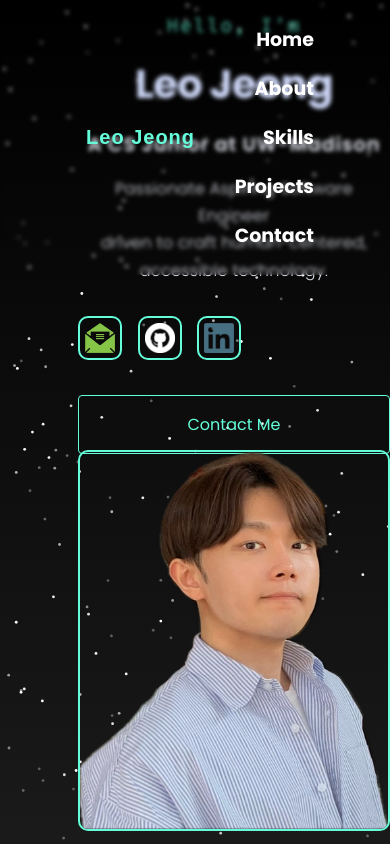
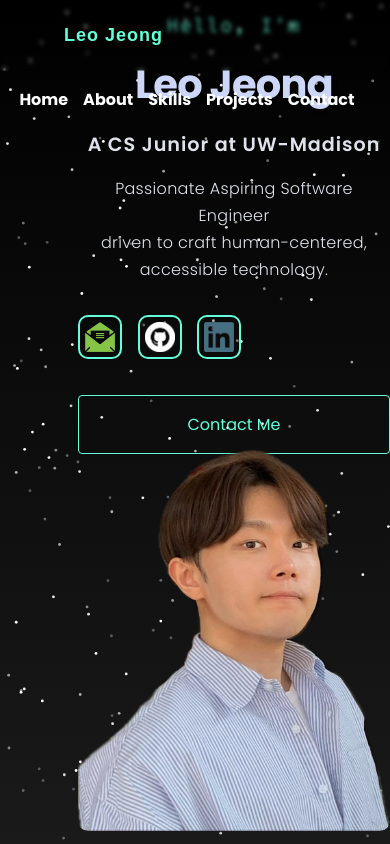
Before and after one commit to Tyrrnien81/Tyrrnien81.github.io, a React (Create React App) app: page / in a window 390 px wide. Shown: the top 844 px of the page. Built offline with nearby package versions, Linux system fonts and the light colour scheme.

Commit message:
minor changes

```diff
--- a/src/Header/Header.css
+++ b/src/Header/Header.css
@@ -1,11 +1,12 @@
+/* Variables */
 :root {
     --primary-color: #64ffda;
-    --hover-color: #64ffda;
     --text-color: #ffffff;
+    --transition-speed: 0.3s;
 }
 
+/* Header Container */
 .header {
-    /* position: sticky; */
     position: fixed;
     top: 0;
     left: 0;
@@ -13,15 +14,21 @@
     padding: 15px 0;
     z-index: 1000;
     transition: background 0.3s ease, box-shadow 0.3s ease;
-    backdrop-filter: blur(2px); /* For additional smoothness */
+    backdrop-filter: blur(2px);
 }
 
-.logo-container {
+/* Navigation Layout */
+.header nav {
     display: flex;
     align-items: center;
-    margin-right: auto; /* Push navigation menu to the right */
+    justify-content: space-between;
+    width: 65%;
+    margin: 0 auto;
+
+    max-width: 1200px; /* 최대 너비 제한 추가 */
 }
 
+/* Logo Styles */
 .logo {
     position: relative;
     display: flex;
@@ -35,6 +42,7 @@
     color: var(--primary-color);
     letter-spacing: 1px;
     padding: 10px;
+    margin-left: 60px;
     transition: all 0.3s ease;
     font-family: "Montserrat", sans-serif;
 }
@@ -44,35 +52,18 @@
     transform: scale(1.05);
 }
 
-.header nav {
-    display: flex;
-    align-items: center;
-    justify-content: space-between;
-    width: 65%;
-    margin: 0 auto;
-    padding: 0 2%;
-}
-
+/* Navigation Menu */
 .header nav ul {
     display: flex;
     justify-content: flex-end;
     align-items: center;
     list-style: none;
     padding: 0;
-    margin: 0;
+    gap: 40px; /* 간격을 margin 대신 gap으로 설정 */
 }
 
-.header nav ul {
-    display: flex;
-    justify-content: flex-end;
-    align-items: center;
-    list-style: none;
-    padding: 0;
-    margin: 0;
-}
-
+/* Navigation Items */
 .header nav ul li {
-    margin: 0 20px;
     color: var(--text-color);
     font-weight: bold;
     cursor: pointer;
@@ -81,6 +72,7 @@
     transition: all 0.3s ease;
 }
 
+/* Navigation Item Hover Effects */
 .header nav ul li::before {
     content: "";
     position: absolute;
@@ -92,14 +84,14 @@
     transition: all 0.3s ease;
 }
 
+.header nav ul li:hover {
+    color: var(--primary-color);
+    transform: translateY(-2px);
+}
+
 .header nav ul li:hover::before {
     width: 120%;
     left: -10%;
-}
-
-.header nav ul li:hover {
-    color: var(--primary-color);
-    transform: translateY(-2px);
 }
 
 .header nav ul li:active {
@@ -107,6 +99,7 @@
     transform: scale(1.1);
 }
 
+/* Navigation Item Underline Effect */
 .header nav ul li::after {
     content: "";
     position: absolute;
@@ -123,13 +116,31 @@
     width: 50%;
 }
 
+/* Responsive Design */
 @media screen and (max-width: 768px) {
-    .header nav ul {
-        flex-direction: column;
-        align-items: flex-end;
+    .header nav {
+        width: 90%; /* 모바일에서 너비 조정 */
+        padding: 0 5%;
     }
 
-    .header nav ul li {
-        margin: 10px 0;
+    .header nav ul {
+        position: absolute;
+        top: 100%;
+        right: 5%;
+        padding: 1rem;
+        border-radius: 4px;
+        gap: 15px; /* 모바일에서의 간격 조정 */
+    }
+
+    .logo-text {
+        margin-left: 15px; /* 모바일에서 마진 축소 */
+        font-size: 18px; /* 모바일에서 폰트 크기 조정 */
     }
 }
+
+/* 추가 반응형 브레이크포인트 */
+@media screen and (max-width: 480px) {
+    .header nav ul li {
+        font-size: 16px;
+    }
+}
--- a/src/Header/Header.jsx
+++ b/src/Header/Header.jsx
@@ -1,9 +1,10 @@
-import React from "react";
+import React, { useState } from "react";
 import { useLocation } from "react-router-dom";
 import "./Header.css";
 
 const Header = () => {
     const location = useLocation();
+    const [isMenuOpen, setIsMenuOpen] = useState(false);
 
     const scrollToSection = (id) => {
         if (location.pathname !== "/") {
@@ -14,6 +15,7 @@ const Header = () => {
         const section = document.getElementById(id);
         if (section) {
             section.scrollIntoView({ behavior: "smooth" });
+            setIsMenuOpen(false); // 메뉴 클릭 시 닫기
         } else {
             console.error(`Element with id "${id}" not found.`);
         }
@@ -30,7 +32,15 @@ const Header = () => {
                         Leo Jeong
                     </span>
                 </div>
-                <ul>
+                <div
+                    className="nav-toggle"
+                    onClick={() => setIsMenuOpen(!isMenuOpen)}
+                >
+                    <span></span>
+                    <span></span>
+                    <span></span>
+                </div>
+                <ul className={`nav-menu ${isMenuOpen ? "active" : ""}`}>
                     <li onClick={() => scrollToSection("home")}>Home</li>
                     <li onClick={() => scrollToSection("about")}>About</li>
                     <li onClick={() => scrollToSection("skills")}>Skills</li>
--- a/src/Home/Home.css
+++ b/src/Home/Home.css
@@ -152,7 +152,7 @@
     max-width: 450px;
     height: auto;
     border-radius: 10px;
-    border: 2px solid var(--color-primary);
+    /* border: 2px solid var(--color-primary); */
     opacity: 0;
     transform: translateX(50px);
     animation: none;
```
Also changed, not shown: src/assets/About/imoticon.png.
